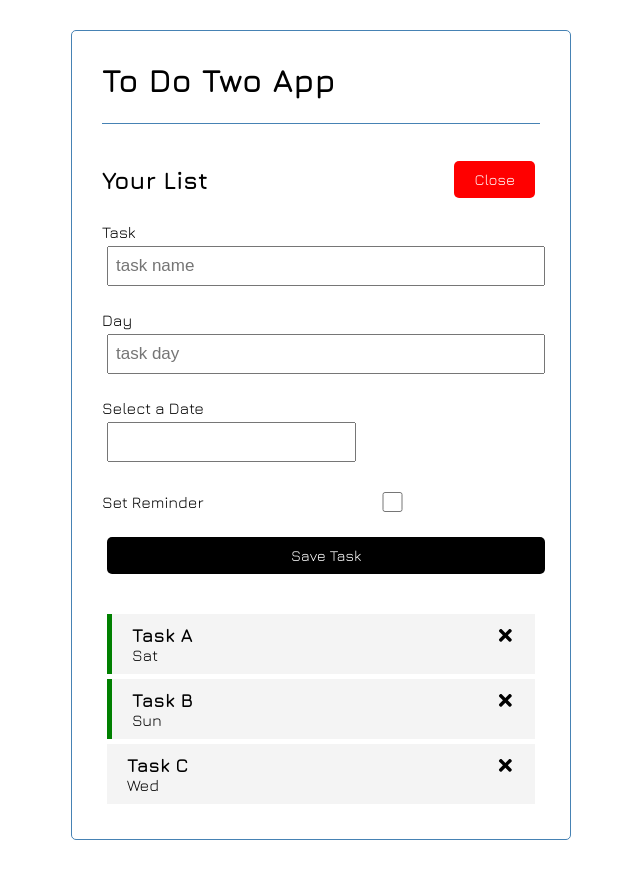
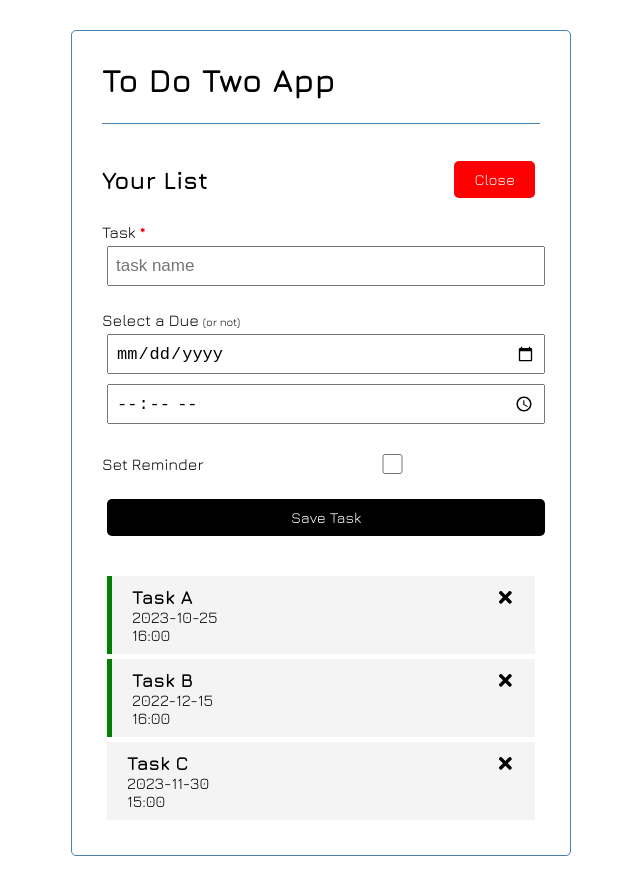
Before and after one commit to croc92/todotwo, a React (Create React App) app: page /list in a window 1280 px wide. Both pictures are taken after a click on the button "Add". Shown: the whole page, without its empty margins (319-959 px from the left). Built offline with nearby package versions, Linux system fonts and the light colour scheme.

Commit message:
input:date added

```diff
--- a/src/App.js
+++ b/src/App.js
@@ -16,18 +16,21 @@ const App = () => {
     {
       id: 1,
       text: "Task A",
-      day: 'Sat',
+      dueDate: "2023-10-25",
+      dueTime: "16:00",
       reminder: true
     },
     {
       id: 2,
       text: "Task B",
-      day: 'Sun',
+      dueDate: "2022-12-15",
+      dueTime: "16:00",
       reminder: true},
     {
       id: 3,
       text: "Task C",
-      day: 'Wed',
+      dueDate: "2023-11-30",
+      dueTime: "15:00",
       reminder: false},
   ])
   // User Array
--- a/src/components/AddTask.jsx
+++ b/src/components/AddTask.jsx
@@ -1,49 +1,57 @@
 import { useState } from "react";
-import DatePicker from "react-datepicker";
-import "react-datepicker/dist/react-datepicker.css";
+// import DatePicker from "react-datepicker";
+// import "react-datepicker/dist/react-datepicker.css";
 
 const AddTask = ({ onAdd }) => {
   const [text, setText] = useState("");
-  const [day, setDay] = useState("");
   const [reminder, setReminder] = useState(false);
-  const [date, setDate] = useState(null);
+  const [dueDate, setDueDate] = useState(new Date());
+  const [dueTime, setDueTime] = useState(null);
 
   const onSubmit = (e) => {
     e.preventDefault();
 
-    onAdd({ text, day, reminder });
+    onAdd({ text, dueDate, dueTime, reminder });
 
     setText("");
-    setDay("");
+    setDueDate(null);
+    setDueTime(null);
     setReminder(false);
   };
 
   return (
     <form className="add-form" onSubmit={onSubmit}>
       <div className="form-control">
-        <label>Task</label>
+        <label>
+          Task <span style={{ color: "red", fontWeight: "bold" }}>*</span>
+        </label>
         <input
           type="text"
           placeholder="task name"
           value={text}
+          required
           onChange={(e) => setText(e.target.value)}
         />
       </div>
+
       <div className="form-control">
-        <label>Day</label>
+        <label>
+          Select a Due <span style={{ fontSize: "0.7rem" }}>(or not)</span>
+        </label>
         <input
-          type="text"
-          placeholder="task day"
-          value={day}
-          onChange={(e) => setDay(e.target.value)}
+          type="date"
+          name="date"
+          id="date"
+          onChange={(e) => setDueDate(e.target.value)}
+        />
+
+        <input
+          type="time"
+          name="time"
+          id="time"
+          onChange={(e) => setDueTime(e.target.value)}
         />
       </div>
-      {/* date picker */}
-      <div className="form-control">
-        <label>Select a Date</label>
-        <DatePicker selected={date} onChange={(e) => setDate(e)} />
-      </div>
-      {/* date picker */}
 
       <div className="form-control form-control-check">
         <label>Set Reminder</label>
--- a/src/components/Task.jsx
+++ b/src/components/Task.jsx
@@ -11,7 +11,8 @@ const Task = ({ task, onDelete, onToggle }) => {
         {task.text}
         <FaTimes onClick={() => onDelete(task.id)} />
       </h3>
-      <p>{task.day}</p>
+      <p>{task.dueDate}</p>
+      <p>{task.dueTime}</p>
     </div>
   );
 };
```
